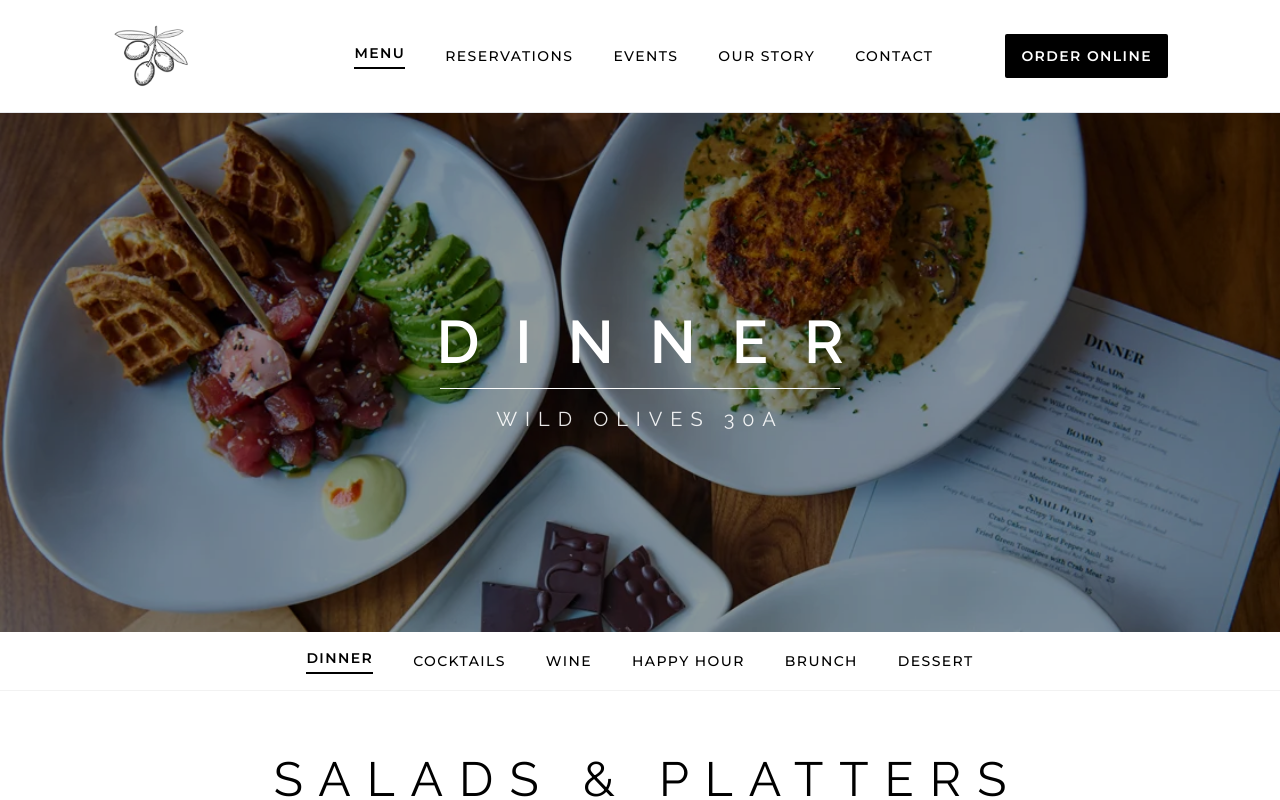
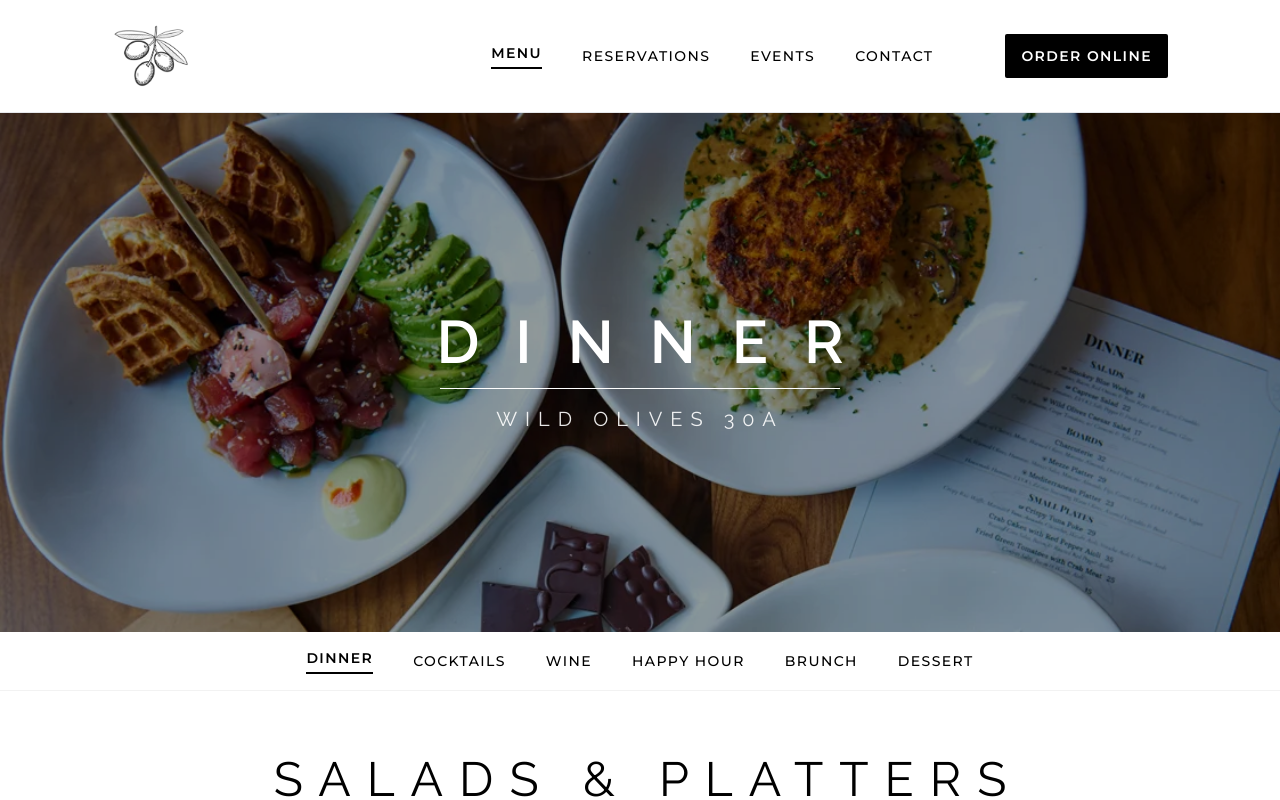
Before and after one commit to colecodesdev/wild-olives, a React (Vite) app: page /menu/dinner in a window 1280 px wide. Shown: the top 800 px of the page. Built offline with nearby package versions, Linux system fonts and the light colour scheme.

Commit message:
remove about us from nav, change readme ss

```diff
--- a/src/components/layout/Navbar.jsx
+++ b/src/components/layout/Navbar.jsx
@@ -73,7 +73,6 @@ export default function Navbar() {
             <NavLink to="/menu" className={desktopNavLinkClass}>Menu</NavLink>
             <NavLink to="/reservations" className={desktopNavLinkClass}>Reservations</NavLink>
             <NavLink to="/events" className={desktopNavLinkClass}>Events</NavLink>
-            <NavLink to="/our-story" className={desktopNavLinkClass}>Our Story</NavLink>
             <NavLink to="/contact" className={desktopNavLinkClass}>Contact</NavLink>
             <div className="pl-8">
               <ButtonLink to="/closed">
@@ -189,9 +188,6 @@ export default function Navbar() {
                 <NavLink to="/events" className={mobileLinkClass} onClick={closeMenu}>
                   <div className="py-4 text-center">Events</div>
                 </NavLink>
-                <NavLink to="/our-story" className={mobileLinkClass} onClick={closeMenu}>
-                  <div className="py-4 text-center">Our Story</div>
-                </NavLink>
                 <NavLink to="/contact" className={mobileLinkClass} onClick={closeMenu}>
                   <div className="py-4 text-center">Contact</div>
                 </NavLink>
--- a/src/pages/Home.jsx
+++ b/src/pages/Home.jsx
@@ -122,10 +122,6 @@ export default function Home() {
             Chef Chris Trovas brings you Wild Olives Bistro on 30a. Everything from our wine selection, cocktails, and ambiance will remind you of your favorite old-world travels and the updated amenities of the new world. We can’t wait to welcome you into our kitchen. Wild Olives has always been like entering the home of the Trovas family. Think of this as the same homey, familial experience, with a renovation!
           </p>
 
-          <ButtonLink to="/our-story" className="mb-7">
-            Our Story
-          </ButtonLink>
-
           <img src={logo} alt="Wild Olives Logo" className="h-16 md:h-24 w-auto mx-auto" />
         </div>
       </SplitFeature>
```
Also changed, not shown: 1 other file (tests, documents, lock files or other folders).
